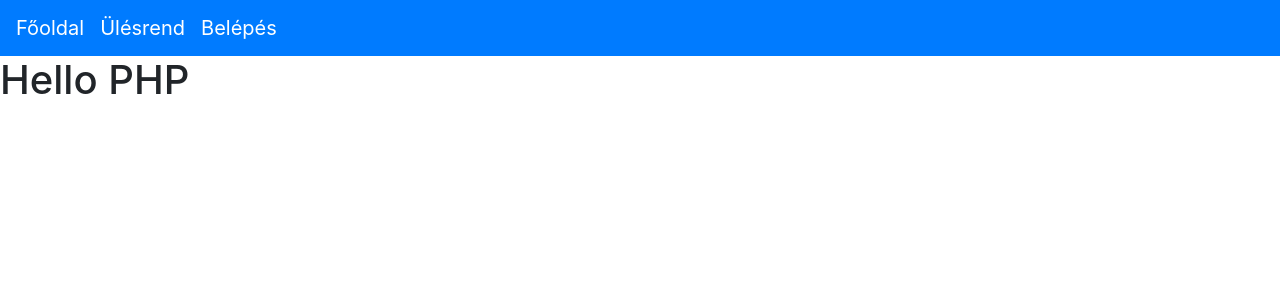
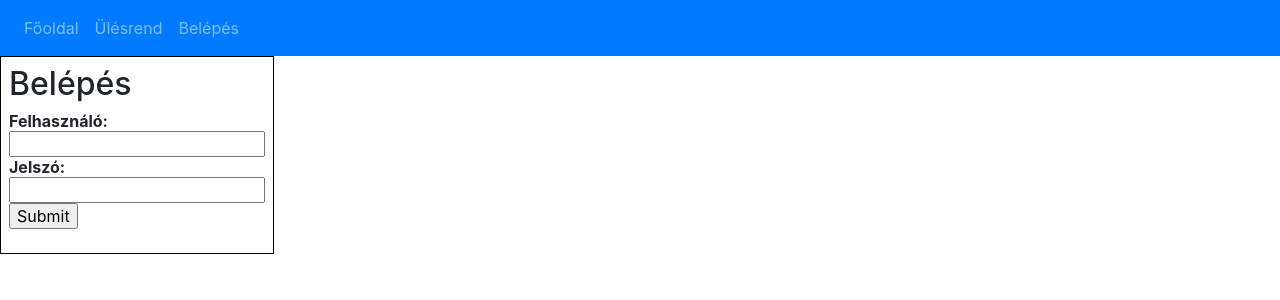
Before and after one commit to Deniel0/Ulesrend, a PHP site: page /index.php?page=felhasznalo&action=belepes in a window 1280 px wide. Shown: the top 300 px of the page. Run offline with PHP 8.4, Linux system fonts and the light colour scheme; lists and menus that the app fills with data are empty.

Commit message:
Kilépés-Belépés

```diff
--- /dev/null
+++ b/controller/felhasznalo.php
@@ -0,0 +1,31 @@
+<?php
+
+if(isset($_POST['user']) and isset($_POST['pw'])) {
+	$loginError = '';
+	if(strlen($_POST['user']) == 0) $loginError .= "Nem írtál be felhasználónevet<br>";
+	if(strlen($_POST['pw']) == 0) $loginError .= "Nem írtál be jelszót<br>";
+	if($loginError == '') {
+		$sql = "SELECT id FROM ulesrend WHERE felhasznalo = '".$_POST['user']."' ";
+
+		if(!$result = $conn->query($sql)) echo $conn->error;
+
+		if ($result->num_rows > 0) {
+
+			if($row = $result->fetch_assoc()) {
+				$tanulo->set_user($row['id'], $conn);
+				if(md5($_POST['pw']) == $tanulo->get_jelszo()) {
+					$_SESSION["id"] = $row['id'];
+					$_SESSION["nev"] = $tanulo->get_nev();
+                    header('Location: index.php?page=ulesrend');
+                    exit();
+				}
+				else $loginError .= 'Érvénytelen jelszó<br>';
+			}
+		}
+		else $loginError .= 'Érvénytelen felhasználónév<br>';
+	}
+}
+
+include 'view/belepes.php';
+
+?>
--- a/includes/htmlheader.inc.php
+++ b/includes/htmlheader.inc.php
@@ -1,8 +1,3 @@
-<?php
-if(!empty($_GET['logout'])){
-    session_unset();
-  }
-?>
 <head>
   <meta charset="utf-8">
   <title><?php echo $title; ?></title>
--- a/includes/menu.inc.php
+++ b/includes/menu.inc.php
@@ -1,20 +1,27 @@
 <?php
 
 ?>
-<body>
-    <nav class="navbar navbar-expand-sm bg-primary navbar-dark">
-        <?php
-            foreach($menupontok as $key => $value){
-            $active='';
-            if($_SERVER['REQUEST_URI'] == '/Ulesrend/'.$key) $active= ' active';
-        ?>
-            <a class="navbar-brand" href="index.php?page=<?php echo $key;?>"><?php echo $value;?></a>
-        <?php
-            }
-        ?>
-    </nav>
-</body>
+<nav class="navbar navbar-expand-lg navbar-dark bg-primary">
+  <button class="navbar-toggler" type="button" data-toggle="collapse" data-target="#navbarNav" aria-controls="navbarNav" aria-expanded="false" aria-label="Toggle navigation">
+    <span class="navbar-toggler-icon"></span>
+  </button>
+  <div class="collapse navbar-collapse" id="navbarNav">
+    <ul class="navbar-nav">
+      <?php
 
-<?php
+        foreach($menupontok as $key => $value) {
+            $active = '';
+            if($_SERVER['REQUEST_URI'] == '/teszt/'.$key) $active = ' active';
 
-?>
+            if($key == 'felhasznalo') $key.='&action='.$action;
+            ?>
+            <li class="nav-item<?php echo $active; ?>">
+                <a class="nav-link" href="index.php?page=<?php echo $key; ?>"><?php echo $value; ?></a>
+            </li>
+            <?php
+        }
+
+      ?>
+    </ul>
+  </div>
+</nav>
--- a/index.php
+++ b/index.php
@@ -7,30 +7,39 @@
 $tanulo = new Ulesrend;
 require 'includes/functions.inc.php';
 
-  $szoveg="Belépés";
-    $link ="belepes.php";
-    if(!empty($_SESSION["id"])){
-        $szoveg=$_SESSION["nev"].": Kilépés";
-        $link="index.php?logout=1";
-    }
-    $menupontok= array('index' => "Főoldal",'ulesrend' => "Ülésrend", $link => $szoveg);
 $page = 'index';
 
-    if(isset($_REQUEST['page'])){
-      if(file_exists('controller/'.$_REQUEST['page'].'.php')){
+if(!empty($_REQUEST['action'])) {
+	if($_REQUEST['action'] == 'kilepes') session_unset();
+}
+
+if(!empty($_SESSION["id"])) {
+  $szoveg = $_SESSION["nev"].": Kilépés";
+  $action = "kilepes";
+}
+else {
+  $szoveg = "Belépés";
+  $action = "belepes";
+}
+
+if(isset($_REQUEST['page'])) {
+  if(file_exists('controller/'.$_REQUEST['page'].'.php')) {
   $page = $_REQUEST['page'];
   }
 }
+
+$menupontok = array('index' => "Főoldal", 'ulesrend' => "Ülésrend",'felhasznalo' => $szoveg);
+
 $title = $menupontok[$page];
 
 include 'includes/htmlheader.inc.php';
 ?>
+
 <body>
 <?php
 
 include 'includes/menu.inc.php';
 
-
 include 'controller/'.$page.'.php';
 
 ?>
--- /dev/null
+++ b/view/belepes.php
@@ -0,0 +1,35 @@
+<table>
+			<tr>
+				<th colspan="3">
+					<?php
+
+					if(!empty($_SESSION["id"])) {
+						echo "Üdv ".$_SESSION['nev']."!";
+						?>
+						<br>
+
+						<form action="belepes" method="get">
+							<input type="submit" name="logout" value="Kilépés">
+						</form>
+						<?php
+					}
+					else {
+						if(isset($_POST['user'])) {
+							echo $loginError;
+						}
+						else echo "<h2>Belépés</h2>";
+
+						?>
+						<form action="index.php?page=felhasznalo" method="post">
+							Felhasználó:<br><input type="text" name="user">
+							<br>
+							Jelszó: <br><input type="password" name="pw">
+							<br>
+						<input type="submit">
+						</form>
+						<?php
+					}
+				?>
+				</th>
+			</tr>
+		</table>
```
Also changed, not shown: belepes.php (deleted, +0 -75 lines). Lines whose indentation alone changed are shown as unchanged.
